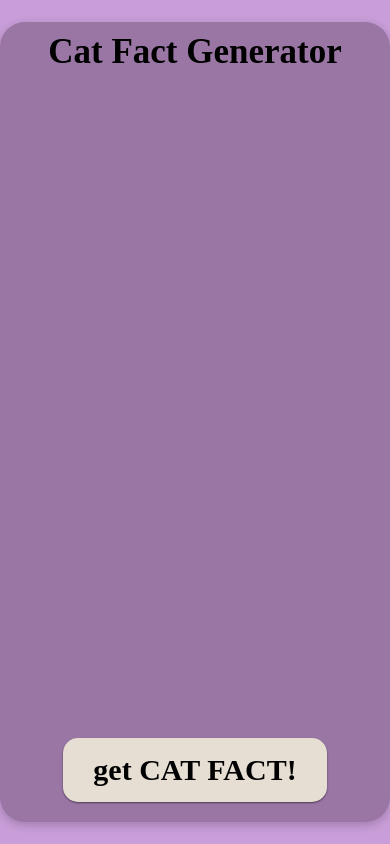
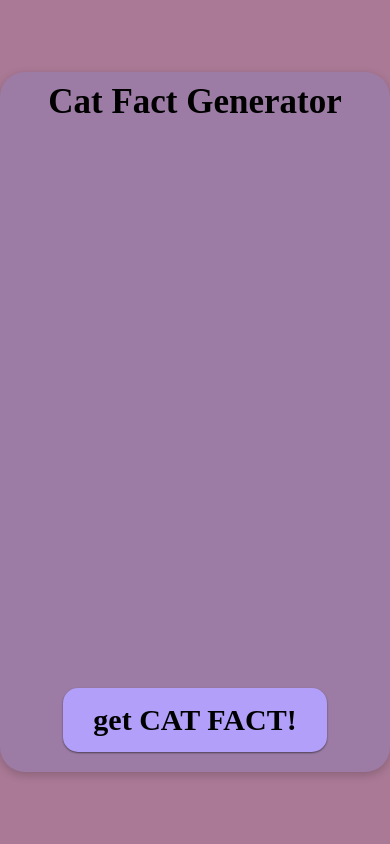
Before and after one commit to Kory66/cat-facts, a plain HTML site: page index.html in a window 390 px wide. Drawn offline with Linux system fonts and the light colour scheme; no server answers; a web font is replaced by a local one.

Commit message:
Update styles.css

```diff
--- a/styles.css
+++ b/styles.css
@@ -9,10 +9,10 @@ body{
     align-items: center;
     justify-content: center;
     height: 100vh;
-    background-color: #C89DD8;
+    background-color: #aa7995;
 }
 .cat-box{
-    background-color: #9A76A5;
+    background-color: #9C7CA5;
     height: 800px;
     width: 600px;
     display: flex;
@@ -47,13 +47,13 @@ body{
     padding: 0.5em 1em;
     border: 0;
     border-radius: 0.5em;
-    background-color: #E6DED3;
+    background-color: #B19FF9;
     box-shadow: 0px 1px 2px rgba(0, 0, 0, 0.5);
     cursor: pointer;
 }
 .cat-button:hover
 {
-    background-color: #d4ccc1;
+    background-color: #9d8ddd;
 }
 
 @media screen and (max-width: 460px){
@@ -63,4 +63,11 @@ body{
 .cat-button{
     font-size: 30px;
 }
+.cat-image{
+    max-height: 60%;
+    max-width: 80%;
 }
+.cat-box{
+    height:700px;
+}
+}
```
